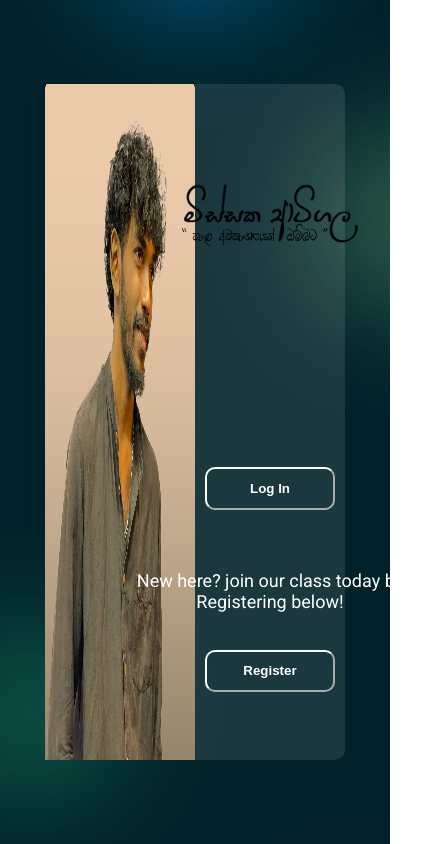
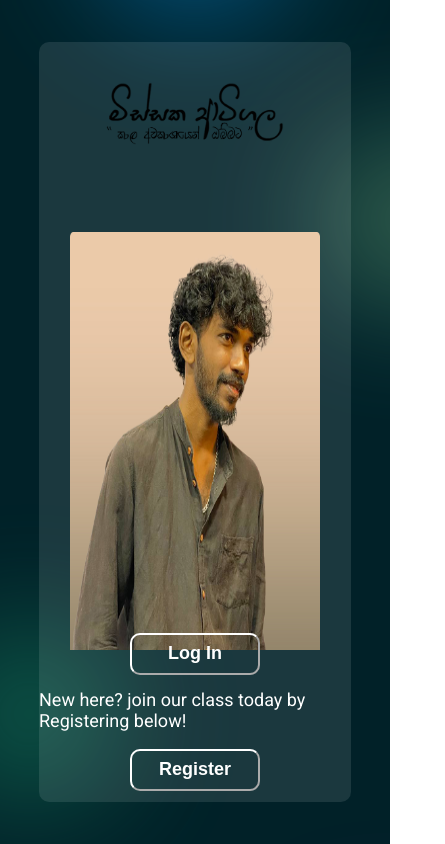
Before and after one commit to UmeshMadhusankha/lms-missaka, a React (Vite) app: page / in a window 390 px wide. Shown: the whole page, 445 px wide, since content can reach past the window. Built offline with nearby package versions, Linux system fonts and the light colour scheme.

Commit message:
Responsiveness Added to landing page

```diff
--- a/src/pages/LandingPage.jsx
+++ b/src/pages/LandingPage.jsx
@@ -64,6 +64,8 @@ function LandingPage() {
             <div className={styles.image}>
                 <img src={logo} className={styles.logo}/>
             </div>
+
+            <div className={styles.interactive} >
               <div className={styles.loginWrapper} >
                 <button type='submit' className={styles.btn} >Log In</button>
               </div>
@@ -71,6 +73,7 @@ function LandingPage() {
                   <p>New here? join our class today by Registering below! </p>
               </div>
               <button type='submit' className={styles.btn} >Register</button>
+            </div>
           </div>
 
         </div>
--- a/src/pages/LandingPage.module.css
+++ b/src/pages/LandingPage.module.css
@@ -154,12 +154,44 @@
     .login {font-size: 40px;}
 }
 
-@media (max-width: 550px) {
-    .register {width: 350px; display: block; text-align: center;}
-    .labels {font-size: 17px;}
-    .fields {width: 275px;}
-    .divider {width: 275px;}
-    .login {font-size: 35px;}
-    .main {width: 300px;}
-    .btn {margin-top: 20px}
+@media (max-width: 820px) {
+    .main {
+        width: 80vw;
+        height: 90%;
+        display: block;
+        position: relative;
+        bottom: 5vh;
+    }
+    .main1 {
+        width: 80%;
+        height: 55%;
+        position: absolute;
+        left: 10%;
+        top: 25%;
+    }
+    .image {
+        position: absolute;
+        top: -17vh;
+    }
+    .main2 {
+        /*border: 2px solid red;*/
+        width: 100%;
+    }
+    .interactive {
+        z-index: 1;
+        display: flex;
+        flex-direction: column;
+        align-items: center;
+        width: 100%;
+        position: absolute;
+        bottom: 2%;
+    }
+    .loginWrapper {
+        margin: 0;
+    }
+    .register { width: 100%;}
+    .btn {
+        margin-bottom: -0.5vh;
+        font-size: large;
+    }
 }
--- a/src/pages/LoginPage.module.css
+++ b/src/pages/LoginPage.module.css
@@ -39,6 +39,7 @@
     width: 100%;
     /*background-color: rgba(0,0,0,0.3);*/
     position: absolute;
+    overflow: hidden;
 }
 
 .logo {
```
Lines whose indentation alone changed are shown as unchanged.
